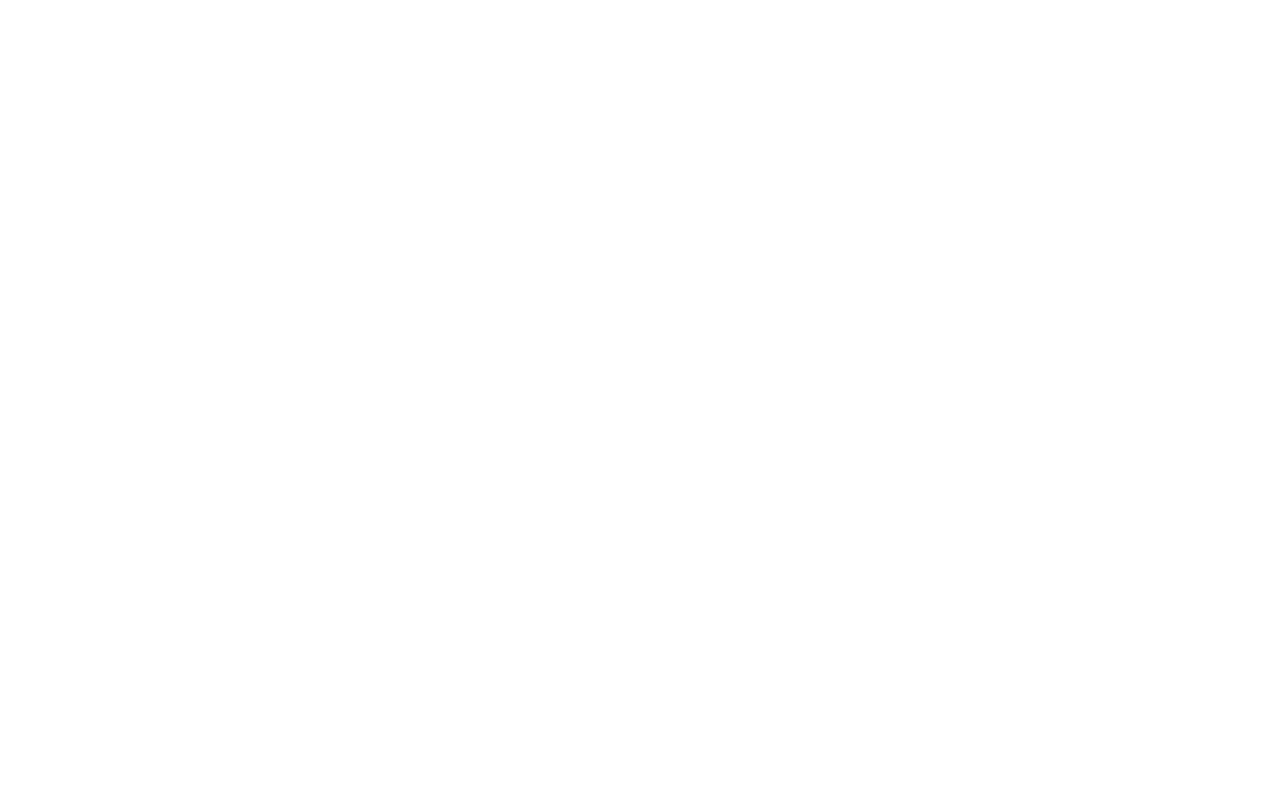
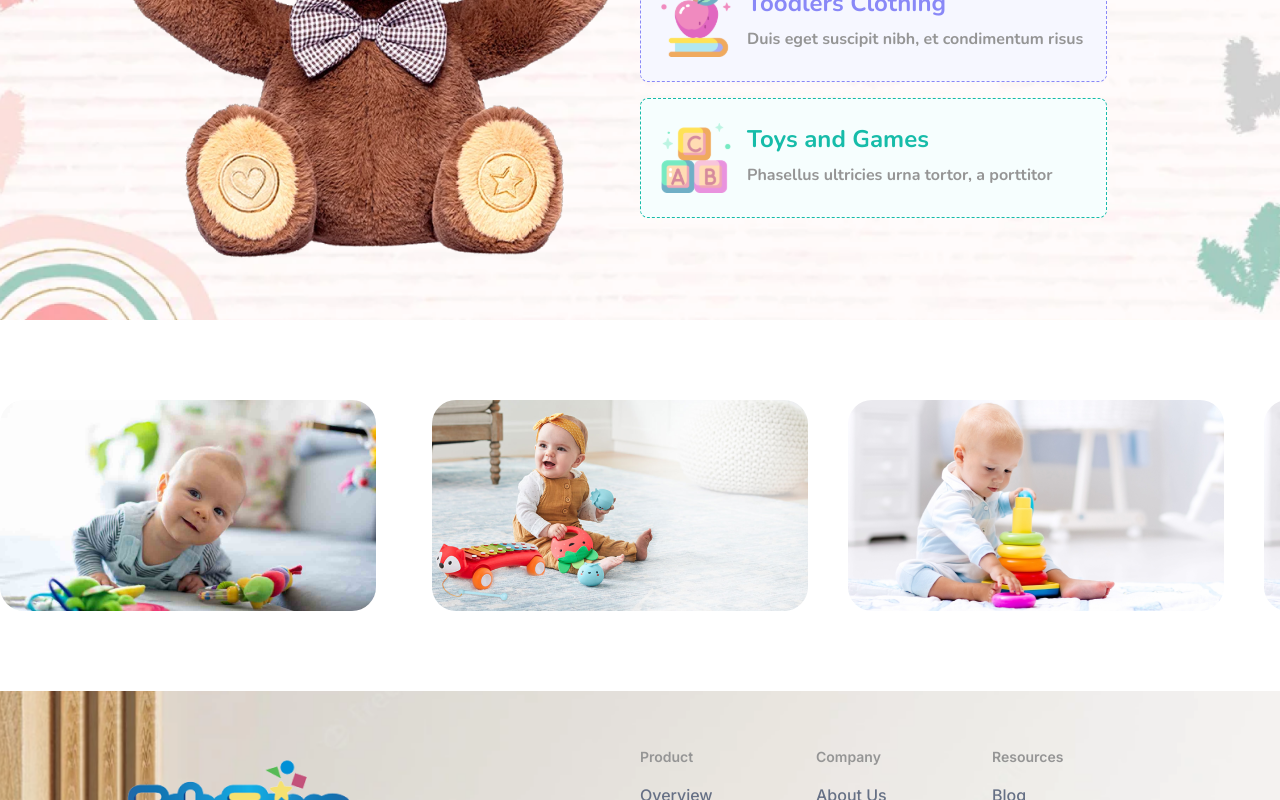
Before and after one commit to raymondtju/edutoys-landingpage, a Next.js app: page / in a window 1280 px wide. Shown: the part 2880-3680 px from the top of the page. Before the commit the page ends 2560 px from the top, so only its background shows below. Built offline with nearby package versions, Linux system fonts and the light colour scheme.

Commit message:
update index content

```diff
--- a/src/contents/index/index.tsx
+++ b/src/contents/index/index.tsx
@@ -1,9 +1,15 @@
 import Navbar from "@/components/Navbar";
-import React from "react";
 import Header from "./Header";
 import TopPicks from "./TopPicks";
 import TrendingProducts from "./TrendingProducts";
 import Layout from "@/components/Layout";
+import OurOffer from "./OurOffer";
+
+import baby1 from "/public/assets/images/babies/1.png";
+import baby2 from "/public/assets/images/babies/2.png";
+import baby3 from "/public/assets/images/babies/3.png";
+import Image from "next/image";
+import Footer from "@/components/Footer";
 
 function IndexContent() {
   return (
@@ -14,6 +20,23 @@
         <TopPicks />
       </Layout>
       <TrendingProducts />
+      <OurOffer />
+
+      <div className="relative flex w-full my-20 space-x-10 overflow-x-auto snap-x scroll">
+        <Image src={baby2} alt="" className="mx-4 rounded-3xl snap-start" />
+        <Image src={baby1} alt="" className="mx-4 rounded-3xl snap-start" />
+        <Image src={baby3} alt="" className="mx-4 rounded-3xl snap-start" />
+        <Image src={baby3} alt="" className="mx-4 rounded-3xl snap-start" />
+        <Image src={baby3} alt="" className="mx-4 rounded-3xl snap-start" />
+        <Image src={baby3} alt="" className="mx-4 rounded-3xl snap-start" />
+        <Image src={baby3} alt="" className="mx-4 rounded-3xl snap-start" />
+        <Image src={baby3} alt="" className="mx-4 rounded-3xl snap-start" />
+        <Image src={baby3} alt="" className="mx-4 rounded-3xl snap-start" />
+        <Image src={baby3} alt="" className="mx-4 rounded-3xl snap-start" />
+        <Image src={baby3} alt="" className="mx-4 rounded-3xl snap-start" />
+      </div>
+
+      <Footer />
     </>
   );
 }
```
